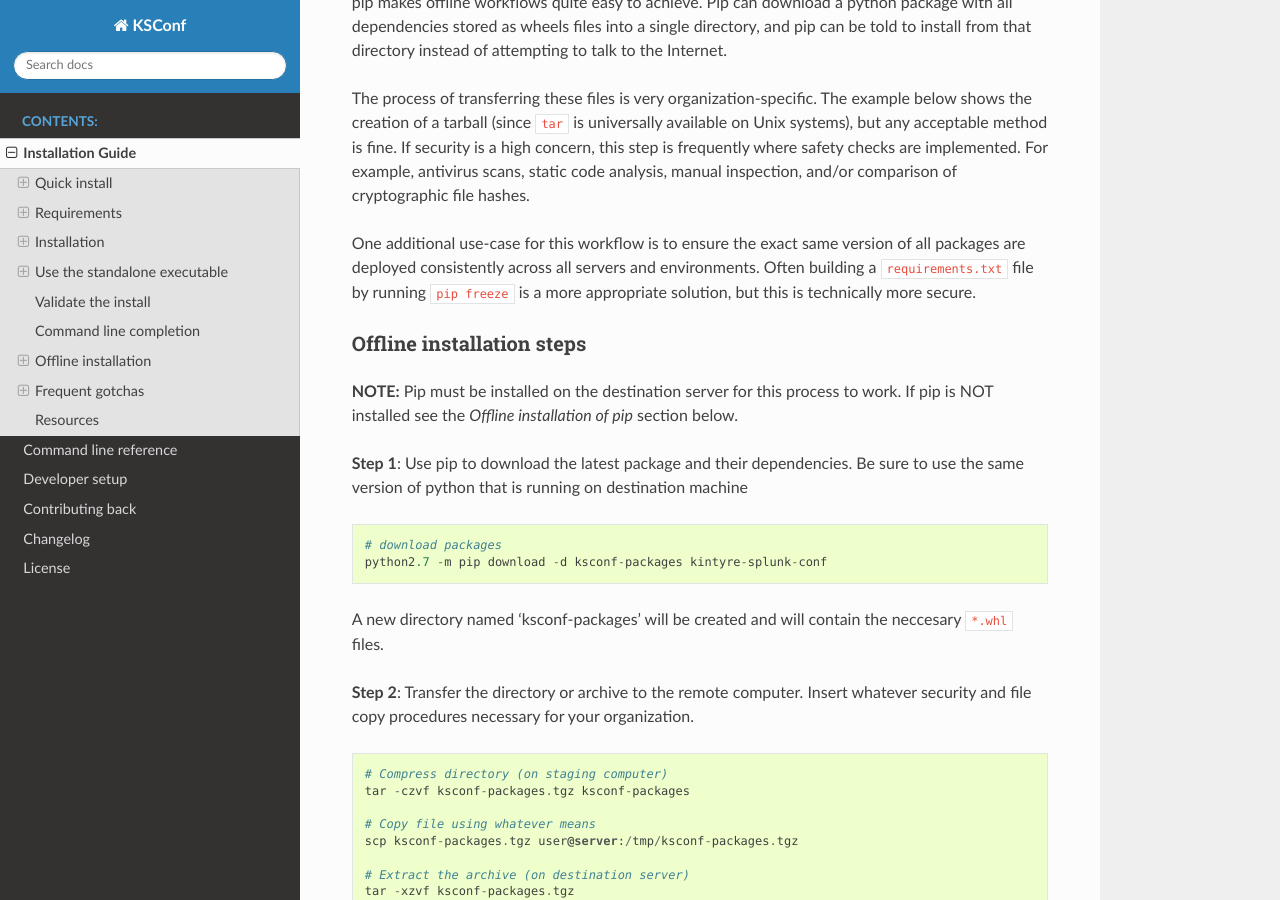
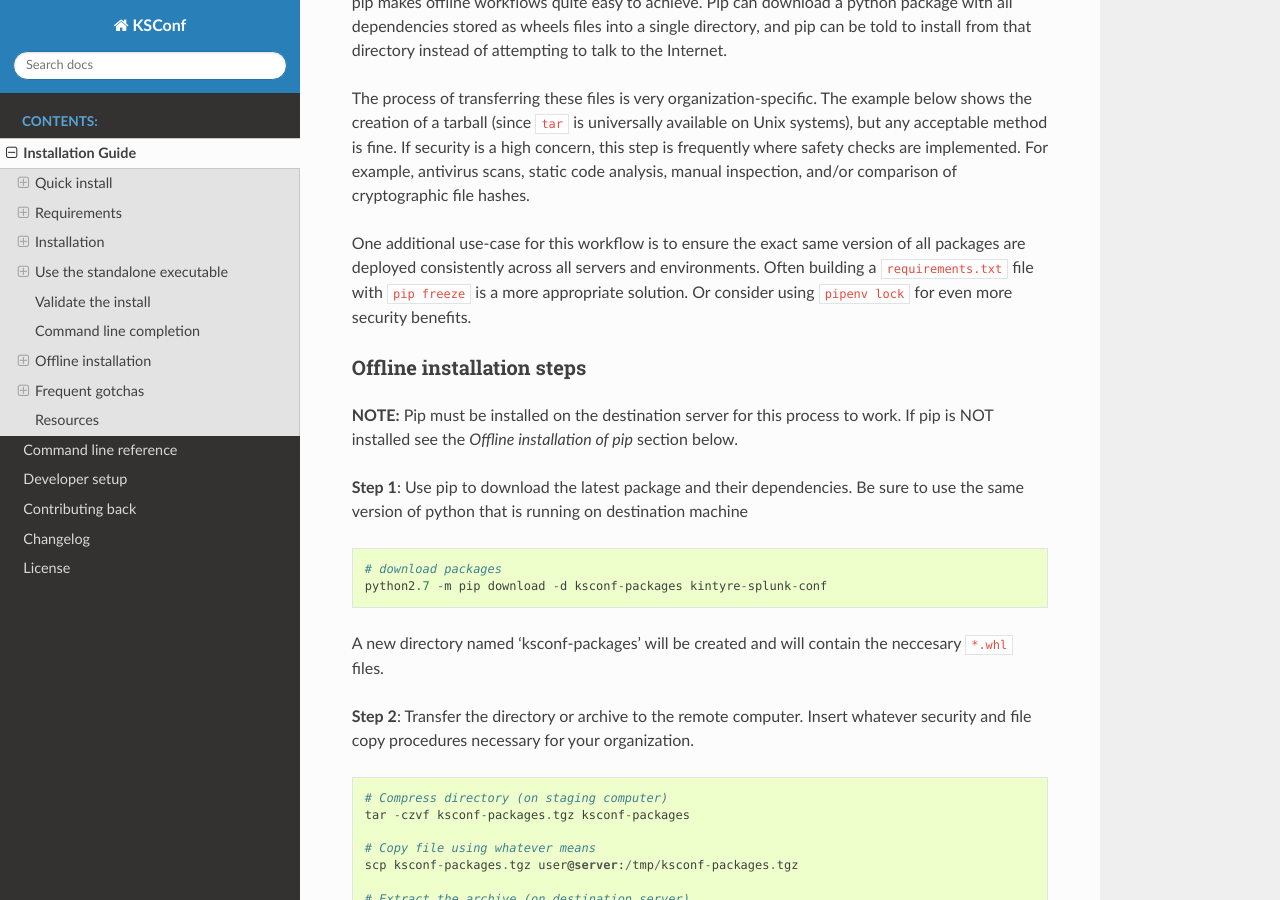
Before and after one commit to Kintyre/ksconf, a Sphinx documentation site: the page built from docs/source/install.md, in a window 1280 px wide and 900 px high, scrolled down 7087 px. Built offline with Sphinx 7.4.7 and the Read the Docs theme 2.0.0, drawn with Linux system fonts in a browser that asks for light colours; the version number could not be read and is left out.

```diff
--- a/docs/source/install.md
+++ b/docs/source/install.md
@@ -317,7 +317,8 @@ comparison of cryptographic file hashes.
 
 One additional use-case for this workflow is to ensure the exact same version of all packages are
 deployed consistently across all servers and environments.  Often building a `requirements.txt` file
-by running `pip freeze` is a more appropriate solution, but this is technically more secure.
+with `pip freeze` is a more appropriate solution.  Or consider using `pipenv lock` for even more
+security benefits.
 
 
 ### Offline installation steps
```
Also changed, not shown: README.md (+2 -1 lines), docs/source/devel.md (+2 -3 lines).
